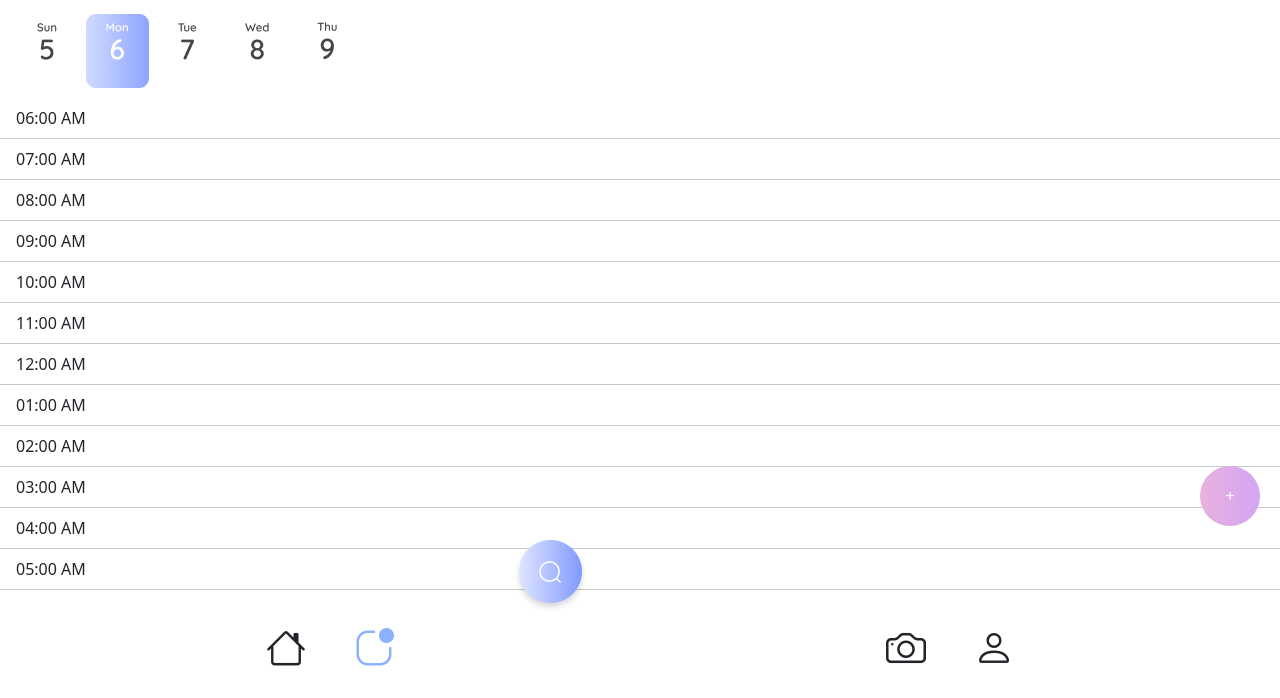
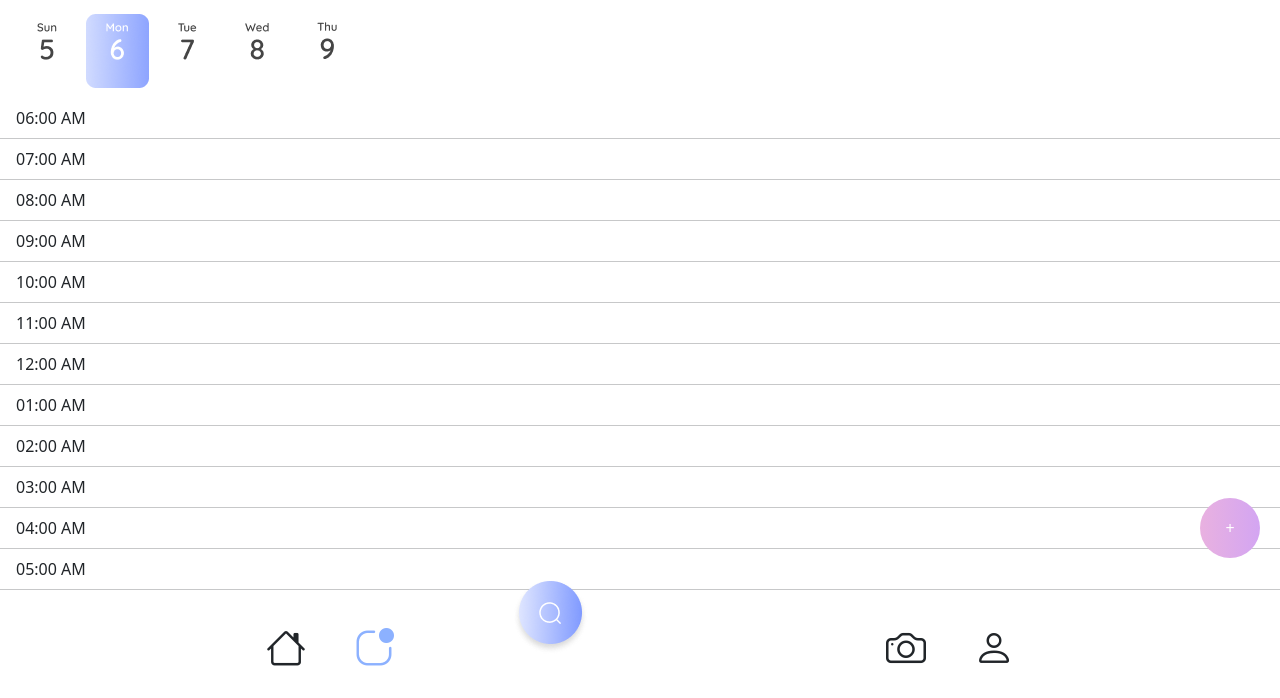
Before and after one commit to bhosalepranali/WebAssignment, a plain HTML site: page shedule.html in a window 1280 px wide. Shown: the part 146-844 px from the top of the page. Drawn offline with nearby package versions, Linux system fonts and the light colour scheme.

Commit message:
Web Dev Assignment

```diff
--- a/schedule.css
+++ b/schedule.css
@@ -9,7 +9,7 @@
     position: absolute;
     z-index: 100;
     left: 40%;
-    bottom: 40px;
+    margin-top: -120px;
 }
 
 .plus{
@@ -23,7 +23,7 @@
     align-items: center;
     color: #fff;
     right: 20px;
-    bottom: 16%;
+    margin-top: -200px;
 }
 
 .fa-less-than,.fa-greater-than{
```
Also changed, not shown: index.html (+1 -1 lines).
